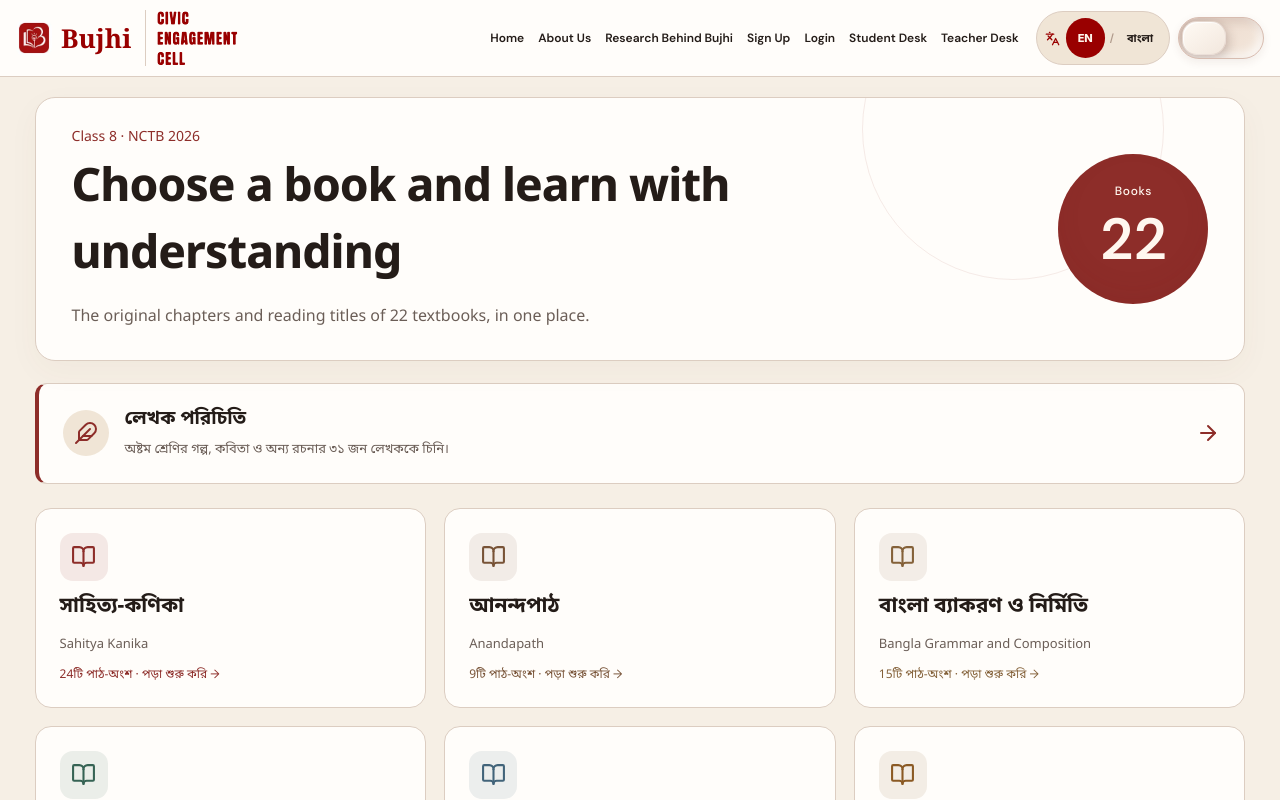
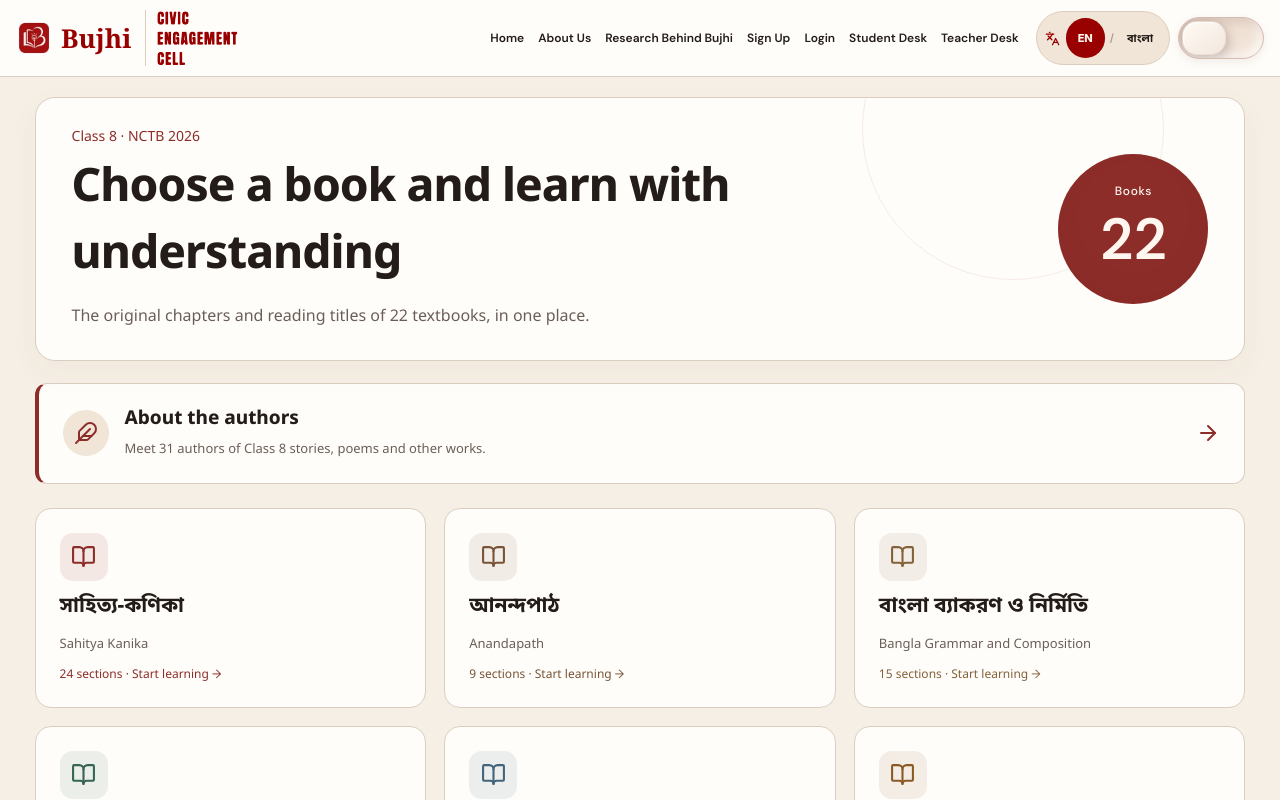
Before and after one commit to CodeArtisanNNZ/bujhi, a Next.js app: page /learn/class-8 in a window 1280 px wide. Shown: the top 800 px of the page. Built offline with nearby package versions, Linux system fonts and the light colour scheme; no server answers.

Commit message:
Translate split book section labels and author navigation

```diff
--- a/app/i18n/extraPairs.ts
+++ b/app/i18n/extraPairs.ts
@@ -94,4 +94,5 @@ export const extraPairs:readonly (readonly [string,string])[]=[
 ["Research record","গবেষণার নথি"],["This page will grow with the project.","প্রকল্পের সঙ্গে এই পাতাও সমৃদ্ধ হবে।"],
 ["Teacher interviews are only one part of the research. Classroom observations, student feedback, lesson testing and field visits can be added here as Bujhi develops.","শিক্ষকদের সাক্ষাৎকার গবেষণার একটি অংশ। বুঝির অগ্রগতির সঙ্গে শ্রেণিকক্ষের পর্যবেক্ষণ, শিক্ষার্থীদের মতামত, পাঠ পরীক্ষা ও মাঠপর্যায়ের কাজ এখানে যোগ হবে।"],
 ["Read the Bujhi story","বুঝির গল্প পড়ি"],
+["Start learning","পড়া শুরু করি"],
 ];
--- a/app/i18n/index.ts
+++ b/app/i18n/index.ts
@@ -23,6 +23,8 @@ export function translate(text:string,language:Language):string{
   value=value.replace(/[০-৯]/g,c=>String(c.charCodeAt(0)-0x09e6)).replace(/\bClass ([\d&–-]+) new\b/g,"Class $1");
   const exactDigits=direct(value);if(exactDigits)return leading+exactDigits+trailing;
   value=value.replace(/^(\d+)টি (পাঠ্যবই|বই|পাঠ-অংশ|অধ্যায়|নামযুক্ত পাঠ-অংশ)$/,(_,n,kind)=>`${n} ${kind==="বই"?"books":kind==="পাঠ্যবই"?"textbooks":kind==="অধ্যায়"?"chapters":"sections"}`)
+   .replace(/^টি পাঠ-অংশ$/," sections")
+   .replace(/^টি বই$/," books")
    .replace(/^শ্রেণি ([\d–&-]+)(?: new)?$/,"Class $1")
    .replace(/^অধ্যা[য়য়] (\d+)$/,"Chapter $1")
    .replace(/^পাঠ (\d+)$/,"Lesson $1")
--- a/app/learn/class-8/WritersLink.tsx
+++ b/app/learn/class-8/WritersLink.tsx
@@ -1,10 +1,13 @@
+"use client";
+import {useLanguage} from "../../components/useLanguage";
 import Link from "next/link";
 import {ArrowRight,Feather} from "lucide-react";
 import {class8Writers,class8WritersForBook} from "../../data/class8Writers";
 import styles from "./study.module.css";
 
 export default function WritersLink({bookId}:{bookId?:string}){
+ const en=useLanguage()==="en";
  const count=bookId?class8WritersForBook(bookId).length:class8Writers.length;
  if(!count)return null;
- return <Link href="/learn/class-8/writers" className={styles.writersBanner} data-no-translate lang="bn"><span className={styles.writersIcon}><Feather aria-hidden="true"/></span><span><strong>লেখক পরিচিতি</strong><small>{bookId?`এই বইয়ের ${count.toLocaleString("bn-BD")} জন রচয়িতাকে চিনি।`:`অষ্টম শ্রেণির গল্প, কবিতা ও অন্য রচনার ${count.toLocaleString("bn-BD")} জন লেখককে চিনি।`}</small></span><ArrowRight aria-hidden="true"/></Link>;
+ return <Link href="/learn/class-8/writers" className={styles.writersBanner} data-no-translate lang={en?"en":"bn"}><span className={styles.writersIcon}><Feather aria-hidden="true"/></span><span><strong>{en?"About the authors":"লেখক পরিচিতি"}</strong><small>{en?(bookId?`Meet the ${count} authors in this book.`:`Meet ${count} authors of Class 8 stories, poems and other works.`):bookId?`এই বইয়ের ${count.toLocaleString("bn-BD")} জন রচয়িতাকে চিনি।`:`অষ্টম শ্রেণির গল্প, কবিতা ও অন্য রচনার ${count.toLocaleString("bn-BD")} জন লেখককে চিনি।`}</small></span><ArrowRight aria-hidden="true"/></Link>;
 }
```
